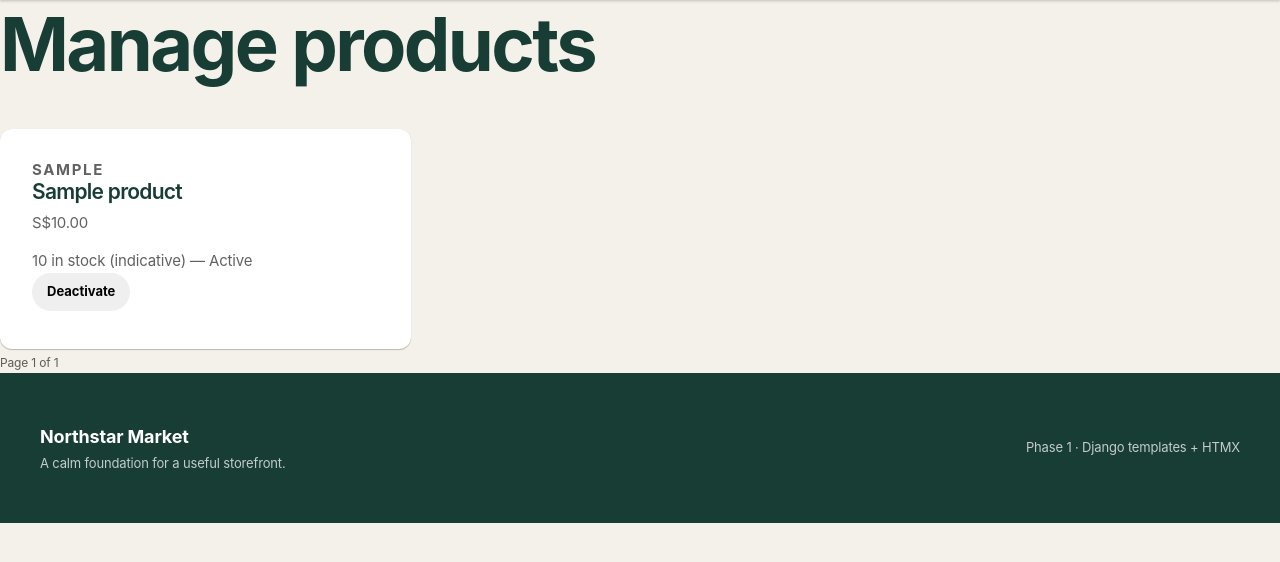
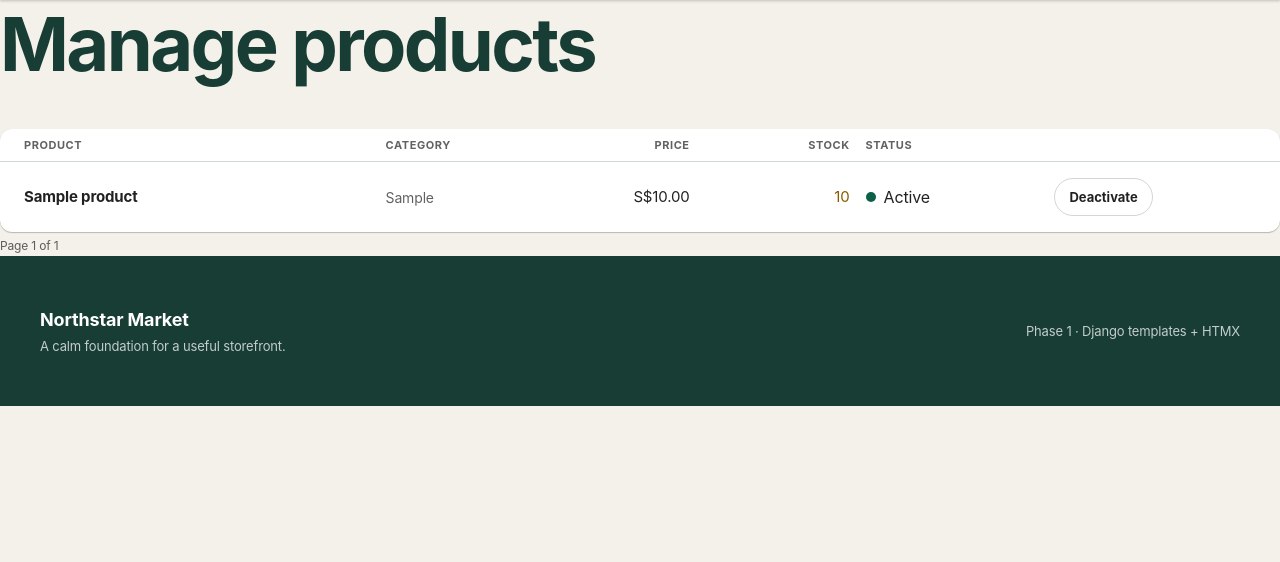
Before and after one commit to ZadeNova/INF2006_Cloud_BigData_Project, a Django app: template src/templates/catalogue/manage_list.html in a window 1280 px wide. Shown: the part 99-661 px from the top of the page. Run offline with Django 5.2, Linux system fonts and the light colour scheme; tables that the repository leaves empty hold one stand-in row (values such as "Sample post"); the template is opened without the code that fills it: values that come from a table or form of the project are taken from there, most other values are stand-ins (such as "Sample title", 1, 10 or a date in 2020); parts of the project's set-up code (start-up, migrations or seed data) failed here and were passed over.

Commit message:
style: redesign catalogue and operator product management UI
Rebuild the catalogue and operator pages to match the approved Northstar
mockup instead of reusing generic pattern-grid/pattern-card styles: a
dedicated 4-column product-card grid, a dense operator row table with
stock/status indicators, and a shared surface-card base to keep card
styling in one place. Adds stock_status/display_price model properties,
an OperatorPermissionRequiredMixin for the two operator views, and
hardens seed_demo (idempotent group/permission assignment, guarded
permission lookup, documented password fallback). Also updates CLAUDE.md
with the self-review reporting and agent-cost-control rules agreed this
session.

Co-Authored-By: Claude Sonnet 5 <noreply@anthropic.com>

```diff
--- a/src/catalogue/models.py
+++ b/src/catalogue/models.py
@@ -1,5 +1,7 @@
 from django.db import models
 from django.db.models import Q
+
+LOW_STOCK_THRESHOLD = 10
 
 class Product(models.Model):
     namespace = models.CharField(max_length=160)
@@ -12,6 +14,18 @@ class Product(models.Model):
     lead_time_days = models.PositiveIntegerField()
     active = models.BooleanField(default=True)
 
+    @property
+    def stock_status(self):
+        if self.stock == 0:
+            return "out-of-stock"
+        if self.stock <= LOW_STOCK_THRESHOLD:
+            return "low-stock"
+        return "in-stock"
+
+    @property
+    def display_price(self):
+        return f"S${self.price}"
+
     class Meta:
         constraints = [
             models.UniqueConstraint(fields=["namespace", "external_id"], name="product_source_unique"),
--- a/src/static/css/site.css
+++ b/src/static/css/site.css
@@ -1002,12 +1002,15 @@ h1 {
     gap: var(--space-4);
 }
 
+.surface-card {
+    border-radius: var(--card-radius);
+    background: var(--color-white);
+    box-shadow: var(--card-shadow);
+}
+
 .pattern-card {
     min-height: 22rem;
     padding: var(--space-5);
-    border-radius: var(--card-radius);
-    background: var(--color-white);
-    box-shadow: var(--card-shadow);
 }
 
 .pattern-card__number {
@@ -1056,6 +1059,183 @@ h1 {
     margin-bottom: 0;
     color: var(--color-white-soft);
     font-size: 1.3rem;
+}
+
+.button--outline-neutral {
+    border-color: var(--color-border);
+    background: var(--color-white);
+    color: var(--color-ink);
+}
+
+.product-grid {
+    display: grid;
+    grid-template-columns: repeat(4, minmax(0, 1fr));
+    gap: var(--space-4);
+}
+
+.product-card {
+    display: flex;
+    flex-direction: column;
+    overflow: hidden;
+}
+
+.product-card__media {
+    position: relative;
+    display: flex;
+    flex-direction: column;
+    align-items: center;
+    justify-content: center;
+    gap: var(--space-2);
+    height: 18rem;
+    background: var(--color-ceramic);
+}
+
+.product-card__media-label {
+    font-size: 1.2rem;
+    color: var(--color-ink-soft);
+}
+
+.product-card__badge {
+    position: absolute;
+    top: var(--space-2);
+    left: var(--space-2);
+    padding: 0.4rem 1.2rem;
+    border-radius: var(--pill-radius);
+    background: var(--color-mint);
+    color: var(--color-pine);
+    font-size: 1.1rem;
+    font-weight: 700;
+    text-transform: uppercase;
+    letter-spacing: 0.05em;
+}
+
+.product-card__stock-dot {
+    position: absolute;
+    top: var(--space-2);
+    right: var(--space-2);
+    width: 1.2rem;
+    height: 1.2rem;
+    border-radius: 50%;
+    border: 0.2rem solid var(--color-white);
+}
+
+.product-card__stock-dot--in-stock {
+    background: var(--color-pine);
+}
+
+.product-card__stock-dot--low-stock {
+    background: var(--color-warning);
+}
+
+.product-card__stock-dot--out-of-stock {
+    background: var(--color-error);
+}
+
+.product-card__body {
+    display: flex;
+    flex-direction: column;
+    gap: 0.4rem;
+    padding: var(--space-3);
+}
+
+.product-card__name {
+    margin: 0;
+    font-size: 1.8rem;
+    font-weight: 700;
+    color: var(--color-ink);
+}
+
+.product-card__price {
+    margin: 0;
+    font-size: 2.4rem;
+    font-weight: 800;
+    color: var(--color-pine);
+}
+
+.product-card__stock-line {
+    margin: 0;
+    font-size: 1.3rem;
+    color: var(--color-ink-soft);
+}
+
+.operator-table {
+    overflow: hidden;
+}
+
+.operator-row {
+    display: grid;
+    grid-template-columns: 2.4fr 1fr 1fr 1fr 1.2fr 1.4fr;
+    align-items: center;
+    gap: var(--space-3);
+    padding: var(--space-3) var(--space-4);
+    border-bottom: 1px solid var(--color-border);
+}
+
+.operator-row:last-child {
+    border-bottom: none;
+}
+
+.operator-row--header {
+    padding: var(--space-2) var(--space-4);
+}
+
+.operator-row--header span {
+    font-size: 1.1rem;
+    font-weight: 700;
+    text-transform: uppercase;
+    letter-spacing: 0.05em;
+    color: var(--color-ink-soft);
+}
+
+.operator-row__name {
+    font-size: 1.5rem;
+    font-weight: 700;
+    color: var(--color-ink);
+}
+
+.operator-row__category {
+    font-size: 1.4rem;
+    color: var(--color-ink-soft);
+}
+
+.operator-row__price,
+.operator-row__stock {
+    font-size: 1.5rem;
+    color: var(--color-ink);
+    text-align: right;
+}
+
+.operator-row__stock--out-of-stock {
+    color: var(--color-error);
+}
+
+.operator-row__stock--low-stock {
+    color: var(--color-warning);
+}
+
+.operator-row__status {
+    display: flex;
+    align-items: center;
+    gap: var(--space-2);
+}
+
+.operator-row__status-dot {
+    width: 1rem;
+    height: 1rem;
+    border-radius: 50%;
+    flex-shrink: 0;
+}
+
+.operator-row__status-dot--active {
+    background: var(--color-pine);
+}
+
+.operator-row__status-dot--inactive {
+    background: var(--color-border);
+}
+
+.operator-row form {
+    justify-self: start;
 }
 
 @media (min-width: 768px) {
--- a/src/templates/catalogue/_product_card.html
+++ b/src/templates/catalogue/_product_card.html
@@ -1,18 +1,21 @@
-<article class="pattern-card">
-    <p class="eyebrow">{{ product.category }}</p>
-    <h3>{{ product.name }}</h3>
-    <p>S${{ product.price }}</p>
-    {% if product.stock > 0 %}
-    <p class="form-note">{{ product.stock }} in stock (indicative){% if show_operator_controls %} — {% if product.active %}Active{% else %}Inactive{% endif %}{% endif %}</p>
-    {% else %}
-    <p class="form-note">Currently out of stock (indicative){% if show_operator_controls %} — {% if product.active %}Active{% else %}Inactive{% endif %}{% endif %}</p>
-    {% endif %}
-    {% if show_operator_controls %}
-    <form method="post" action="{% url 'catalogue:product_toggle_active' product.pk %}">
-        {% csrf_token %}
-        <button type="submit" class="button button--compact">
-            {% if product.active %}Deactivate{% else %}Activate{% endif %}
-        </button>
-    </form>
-    {% endif %}
+<article class="surface-card product-card">
+    <div class="product-card__media">
+        <span class="product-card__badge">{{ product.category }}</span>
+        <span class="product-card__stock-dot product-card__stock-dot--{{ product.stock_status }}" title="{{ product.stock_status }}"></span>
+        <svg width="36" height="36" viewBox="0 0 24 24" fill="none" stroke="currentColor" stroke-width="1.5" stroke-linecap="round" stroke-linejoin="round" style="color: var(--color-ink-soft);" aria-hidden="true">
+            <rect x="3" y="5" width="18" height="14" rx="2"></rect>
+            <circle cx="9" cy="10" r="1.5"></circle>
+            <path d="M21 15l-5-5-9 9"></path>
+        </svg>
+        <span class="product-card__media-label">Image coming soon</span>
+    </div>
+    <div class="product-card__body">
+        <h3 class="product-card__name">{{ product.name }}</h3>
+        <p class="product-card__price">{{ product.display_price }}</p>
+        {% if product.stock_status == "out-of-stock" %}
+        <p class="product-card__stock-line">Currently out of stock (indicative)</p>
+        {% else %}
+        <p class="product-card__stock-line">{{ product.stock }} in stock (indicative)</p>
+        {% endif %}
+    </div>
 </article>
--- a/src/templates/catalogue/manage_list.html
+++ b/src/templates/catalogue/manage_list.html
@@ -5,9 +5,37 @@
     <h1>Manage products</h1>
 </section>
 
-<div class="pattern-grid">
+<div class="surface-card operator-table">
+    <div class="operator-row operator-row--header">
+        <span>Product</span>
+        <span>Category</span>
+        <span style="text-align: right;">Price</span>
+        <span style="text-align: right;">Stock</span>
+        <span>Status</span>
+        <span></span>
+    </div>
     {% for product in products %}
-    {% include "catalogue/_product_card.html" with show_operator_controls=True %}
+    <div class="operator-row">
+        <span class="operator-row__name">{{ product.name }}</span>
+        <span class="operator-row__category">{{ product.category }}</span>
+        <span class="operator-row__price">{{ product.display_price }}</span>
+        <span class="operator-row__stock{% if product.stock_status != "in-stock" %} operator-row__stock--{{ product.stock_status }}{% endif %}">{{ product.stock }}</span>
+        <span class="operator-row__status">
+            {% if product.active %}
+            <span class="operator-row__status-dot operator-row__status-dot--active"></span>
+            <span>Active</span>
+            {% else %}
+            <span class="operator-row__status-dot operator-row__status-dot--inactive"></span>
+            <span>Inactive</span>
+            {% endif %}
+        </span>
+        <form method="post" action="{% url 'catalogue:product_toggle_active' product.pk %}">
+            {% csrf_token %}
+            <button type="submit" class="button button--compact {% if product.active %}button--outline-neutral{% else %}button--dark{% endif %}">
+                {% if product.active %}Deactivate{% else %}Activate{% endif %}
+            </button>
+        </form>
+    </div>
     {% endfor %}
 </div>
 
--- a/src/templates/catalogue/product_list.html
+++ b/src/templates/catalogue/product_list.html
@@ -6,7 +6,7 @@
 </section>
 
 {% if products %}
-<div class="pattern-grid">
+<div class="product-grid">
     {% for product in products %}
     {% include "catalogue/_product_card.html" %}
     {% endfor %}
--- a/src/templates/foundation/home.html
+++ b/src/templates/foundation/home.html
@@ -37,17 +37,17 @@
         </div>
 
         <div class="pattern-grid">
-            <article class="pattern-card">
+            <article class="surface-card pattern-card">
                 <span class="pattern-card__number">01</span>
                 <h3>Warm by default</h3>
                 <p>Cream canvas, ceramic surfaces and layered greens give the storefront a confident, grounded rhythm.</p>
             </article>
-            <article class="pattern-card">
+            <article class="surface-card pattern-card">
                 <span class="pattern-card__number">02</span>
                 <h3>Clear under pressure</h3>
                 <p>Empty, validation and dependency states are designed as first-class moments instead of afterthoughts.</p>
             </article>
-            <article class="pattern-card">
+            <article class="surface-card pattern-card">
                 <span class="pattern-card__number">03</span>
                 <h3>Ready for real data</h3>
                 <p>Presentation samples are labelled plainly so live catalogue and account work can slot in without guesswork.</p>
```
Also changed, not shown: CLAUDE.md (+13 -0 lines), docs/IMPLEMENTATION_PLAN.md (+11 -0 lines), src/catalogue/management/commands/seed_demo.py (+13 -4 lines), src/catalogue/views.py (+7 -7 lines).
